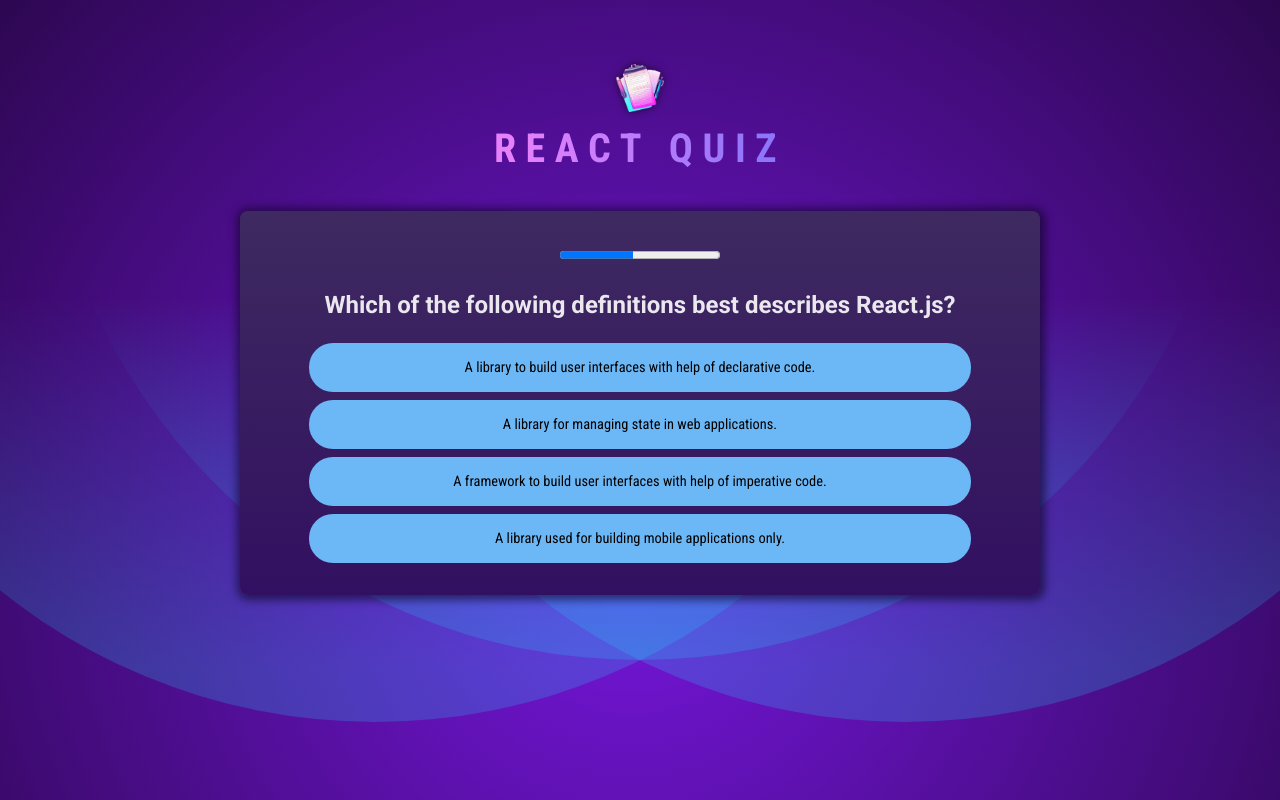
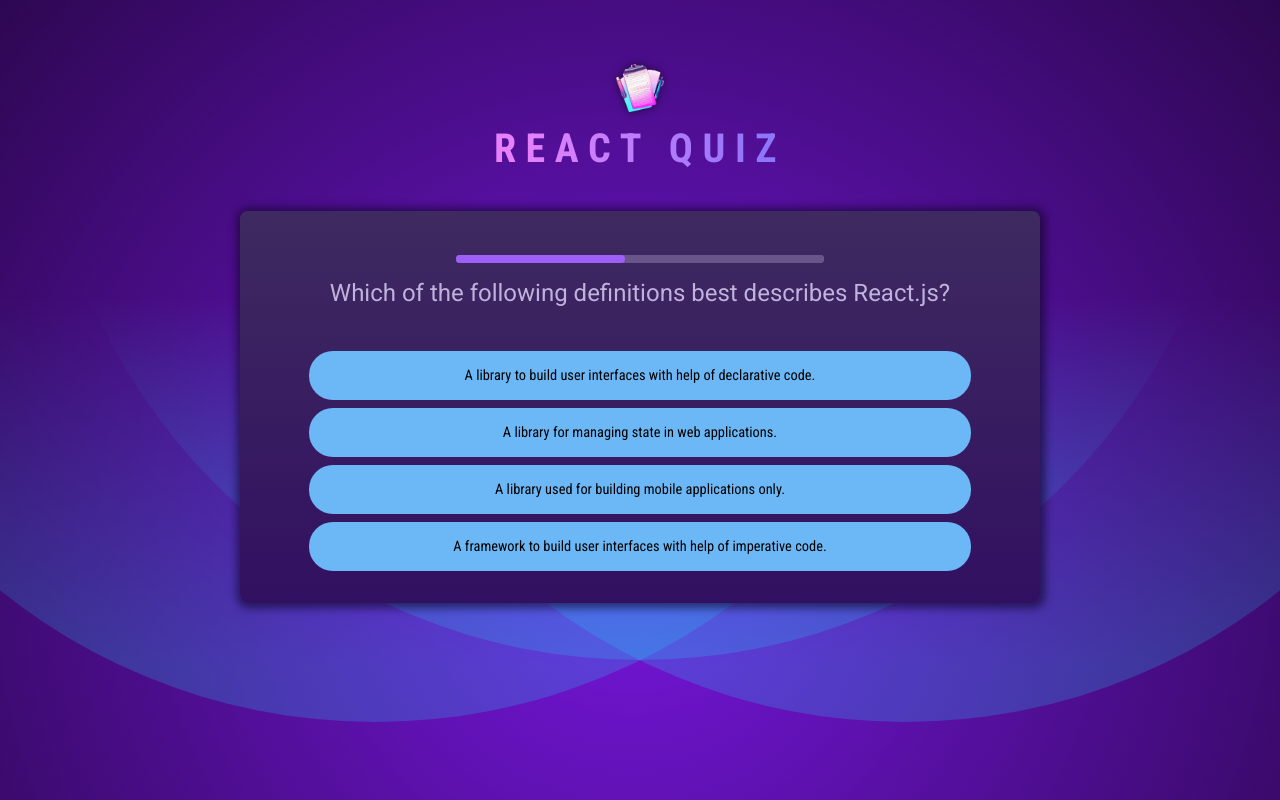
Before and after one commit to GPain2007/React_Quiz, a React (Vite) app: page / in a window 1280 px wide. Built offline with nearby package versions, Linux system fonts and the light colour scheme.

Commit message:
added new functions

```diff
--- /dev/null
+++ b/src/components/Answers.jsx
@@ -0,0 +1,46 @@
+import { useRef } from "react";
+
+export default function Answers({
+  answers,
+  seletedAnswer,
+  answerState,
+  onSelect,
+}) {
+  // const shuffledAnswers = useRef();
+  // shuffledAnswers.current = [...answers];
+  // shuffledAnswers.current.sort(() => Math.random() - 0.5);
+  const shuffledAnswers = useRef([...answers].sort(() => Math.random() - 0.5));
+  return (
+    <ul id="answers">
+      {shuffledAnswers.current.map((answer) => {
+        const isSelected = seletedAnswer === answer;
+
+        let cssClasses = "";
+
+        if (answerState === "answered" && isSelected) {
+          cssClasses = "selected";
+        }
+
+        if (
+          (answerState === "correct" || answerState === "wrong") &&
+          isSelected
+        ) {
+          cssClasses = answerState;
+        }
+
+        console.log(cssClasses);
+        return (
+          <li key={answer} className="answer">
+            <button
+              onClick={() => onSelect(answer)}
+              className={answerState}
+              disabled={answerState && !isSelected}
+            >
+              {answer}
+            </button>
+          </li>
+        );
+      })}
+    </ul>
+  );
+}
--- /dev/null
+++ b/src/components/Question.jsx
@@ -0,0 +1,73 @@
+import QuestionTimer from "./QuestionTimer";
+import Answers from "./Answers";
+import QUESTIONS from "../../questions.js";
+import { useState } from "react";
+
+export default function Question({ index, onSelect, onSelecthandleSkip }) {
+  const [answer, setAnswer] = useState({
+    selectedAnswer: "",
+    isCorrect: null,
+  });
+
+  let timer = 10000;
+
+  if (answer.selectedAnswer) {
+    timer = 1000;
+  }
+
+  if (answer.isCorrect !== null) {
+    timer = 2000;
+  }
+
+  function handleSelectAnswer(answer) {
+    setAnswer({
+      selectedAnswer: answer,
+      isCorrect: null,
+    });
+    setTimeout(() => {
+      const isCorrect = QUESTIONS[index].answers[0] === answer;
+      setAnswer({
+        selectedAnswer: answer,
+        isCorrect,
+      });
+
+      setTimeout(() => {
+        onSelect(answer);
+      }, 2000);
+    }, 1000);
+  }
+
+  let answerState = "";
+
+  // if (answer.selectedAnswer && answer.isCorrect !== null) {
+  //   answerState = answer.isCorrect ? "correct" : "wrong";
+  // } else if (answer.selectedAnswer) {
+  //   answerState = "answered";
+  // }
+
+  if (answer.selectedAnswer) {
+    if (answer.isCorrect === null) {
+      answerState = "answered";
+    } else {
+      answerState = answer.isCorrect ? "correct" : "wrong";
+    }
+  }
+  console.log(answerState);
+  return (
+    <div id="question">
+      <QuestionTimer
+        key={timer}
+        timeLeft={timer}
+        onTimeUp={answer.selectedAnswer == "" ? onSelecthandleSkip : null}
+        mode={answerState}
+      />
+      <h2>{QUESTIONS[index].text}</h2>
+      <Answers
+        answers={QUESTIONS[index].answers}
+        selectedAnswer={answer.selectedAnswer}
+        answerState={answerState}
+        onSelect={handleSelectAnswer}
+      />
+    </div>
+  );
+}
--- a/src/components/QuestionTimer.jsx
+++ b/src/components/QuestionTimer.jsx
@@ -1,19 +1,31 @@
 import { useState, useEffect } from "react";
 
-export default function QuestionTimer({ timeLeft, onTimeUp }) {
+export default function QuestionTimer({ timeLeft, onTimeUp, mode }) {
   const [remainingTime, setRemainingTime] = useState(timeLeft);
   useEffect(() => {
-    setTimeout(onTimeUp, timeLeft);
+    const timer = setTimeout(onTimeUp, timeLeft);
+    return () => {
+      clearTimeout(timer);
+    };
   }, [onTimeUp, timeLeft]);
 
   useEffect(() => {
     const interval = setInterval(() => {
       setRemainingTime((prevTime) => prevTime - 100);
     }, 100);
-    return () => clearInterval(interval);
+    return () => {
+      clearInterval(interval);
+    };
   }, []);
   // setInterval(() => {
   //   setRemainingTime((prevTime) => prevTime - 100);}, 100);
-  return <progress id="question-time" max={timeLeft} value={remainingTime} />;
+  return (
+    <progress
+      id="question-time"
+      max={timeLeft}
+      value={remainingTime}
+      className={mode}
+    />
+  );
 }
 // Compare this snippet from src/components/Quiz.jsx
--- a/src/components/Quiz.jsx
+++ b/src/components/Quiz.jsx
@@ -1,7 +1,7 @@
 import { useState, useCallback } from "react";
 import QUESTIONS from "../../questions.js";
 import QuizComplete from "../assets/quiz-complete.png";
-import QuestionTimer from "./QuestionTimer.jsx";
+import Question from "./Question";
 
 export default function Quiz() {
   const [userAnswers, setUserAnswers] = useState([]);
@@ -31,23 +31,15 @@
       </div>
     );
   }
-  const shuffledAnswers = [...QUESTIONS[activeQuestionIndex].answers];
-  shuffledAnswers.sort(() => Math.random() - 0.5);
+
   return (
     <div id="quiz">
-      <div id="questions">
-        <QuestionTimer timeLeft={10000} onTimeUp={handleSkip} />
-        <h2>{QUESTIONS[activeQuestionIndex].text}</h2>
-        <ul id="answers">
-          {QUESTIONS[activeQuestionIndex].answers.map((answer) => (
-            <li key={answer} className="answer">
-              <button onClick={() => handleSelectAnswer(answer)}>
-                {answer}
-              </button>
-            </li>
-          ))}
-        </ul>
-      </div>
+      <Question
+        key={activeQuestionIndex}
+        index={activeQuestionIndex}
+        onSelect={handleSelectAnswer}
+        onSelecthandleSkip={handleSkip}
+      />
     </div>
   );
 }
--- a/src/index.css
+++ b/src/index.css
@@ -1,11 +1,11 @@
-@import url('https://fonts.googleapis.com/css2?family=Roboto+Condensed:wght@400;700&family=Roboto:wght@400;700&display=swap');
+@import url("https://fonts.googleapis.com/css2?family=Roboto+Condensed:wght@400;700&family=Roboto:wght@400;700&display=swap");
 
 * {
   box-sizing: border-box;
 }
 
 html {
-  font-family: 'Roboto', sans-serif;
+  font-family: "Roboto", sans-serif;
   line-height: 1.5;
 
   color: #ebe7ef;
@@ -42,7 +42,7 @@
 }
 
 header h1 {
-  font-family: 'Roboto Condensed', sans-serif;
+  font-family: "Roboto Condensed", sans-serif;
   font-weight: bold;
   font-size: 2.5rem;
   letter-spacing: 0.6rem;
@@ -57,7 +57,7 @@
   max-width: 40rem;
   margin: 2rem auto;
   font-size: 0.8rem;
-  font-family: 'Roboto Condensed', sans-serif;
+  font-family: "Roboto Condensed", sans-serif;
   text-align: center;
 }
 
@@ -90,7 +90,7 @@
 }
 
 #question-overview {
-  font-family: 'Roboto Condensed', sans-serif;
+  font-family: "Roboto Condensed", sans-serif;
   font-size: 0.8rem;
   color: #9082a3;
   margin: 0;
@@ -128,7 +128,7 @@
 }
 
 #question h2 {
-  font-family: 'Roboto', sans-serif;
+  font-family: "Roboto", sans-serif;
   font-size: 1.5rem;
   font-weight: normal;
   margin: 0.5rem 0 2.5rem 0;
@@ -153,7 +153,7 @@
 .answer button {
   display: inline-block;
   width: 100%;
-  font-family: 'Roboto Condensed', sans-serif;
+  font-family: "Roboto Condensed", sans-serif;
   font-size: 0.9rem;
   padding: 1rem 2rem;
   border: none;
@@ -172,7 +172,7 @@
   /* box-shadow: 0 0 4px 2px rgba(255, 200, 60, 0.8); */
 }
 
-.answer button.selected {
+.answer button.answered {
   /* background: linear-gradient(180deg, #fbda81 0%, #f8b173 100%); */
   background: #f5a76c;
   color: #2c203d;
@@ -195,7 +195,7 @@
 }
 
 #skip-action button {
-  font-family: 'Roboto Condensed', sans-serif;
+  font-family: "Roboto Condensed", sans-serif;
   font-size: 1rem;
   border: none;
   background: transparent;
@@ -233,7 +233,7 @@
 }
 
 #summary h2 {
-  font-family: 'Roboto', sans-serif;
+  font-family: "Roboto", sans-serif;
   font-size: 3rem;
   text-align: center;
   margin: 0;
@@ -253,7 +253,7 @@
 }
 
 #summary h3 {
-  font-family: 'Roboto Condensed', sans-serif;
+  font-family: "Roboto Condensed", sans-serif;
   font-size: 1rem;
   margin: 0 auto;
   display: flex;
@@ -274,7 +274,7 @@
 
 #summary .user-answer {
   margin: 0.25rem 0;
-  font-family: 'Roboto Condensed', sans-serif;
+  font-family: "Roboto Condensed", sans-serif;
   font-weight: bold;
   color: #251e2f;
 }
@@ -309,13 +309,13 @@
 }
 
 #summary-stats .number {
-  font-family: 'Roboto Condensed', sans-serif;
+  font-family: "Roboto Condensed", sans-serif;
   font-size: 3rem;
   color: #594276;
 }
 
 #summary-stats .text {
-  font-family: 'Roboto Condensed', sans-serif;
+  font-family: "Roboto Condensed", sans-serif;
   text-transform: uppercase;
   font-size: 0.8rem;
   color: #30273a;
```
